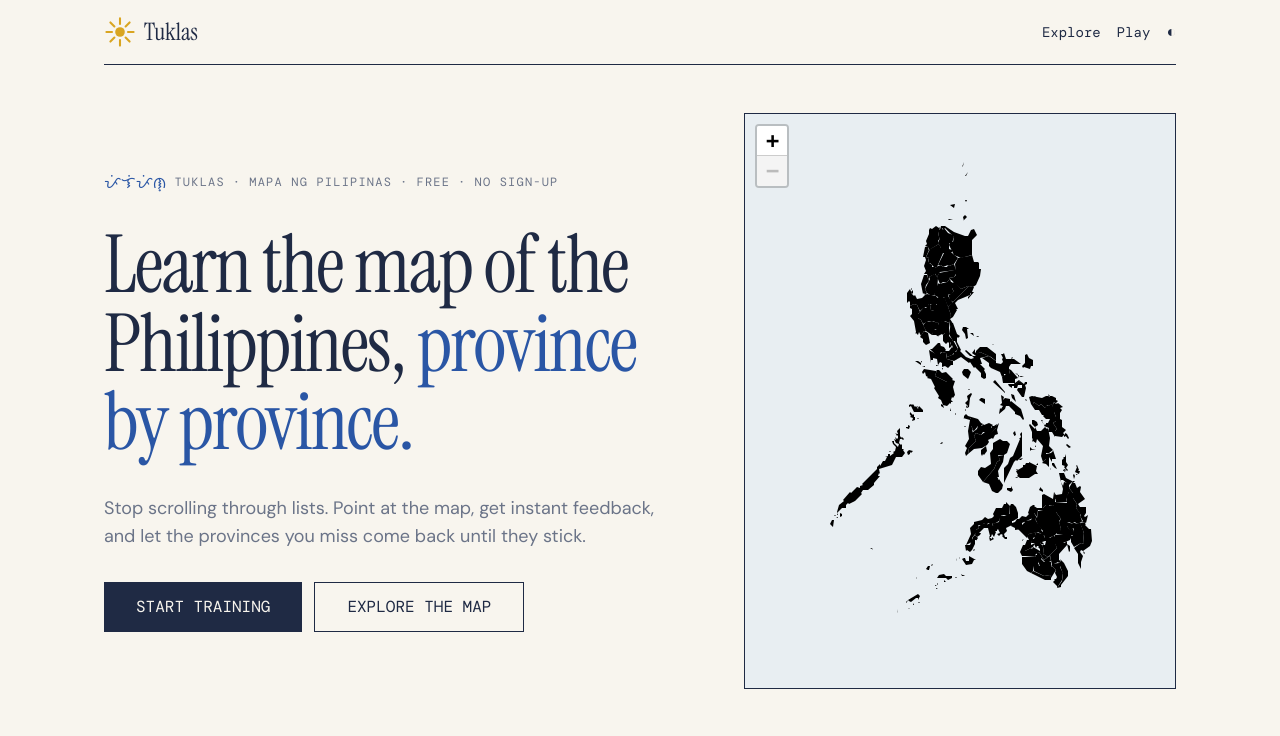
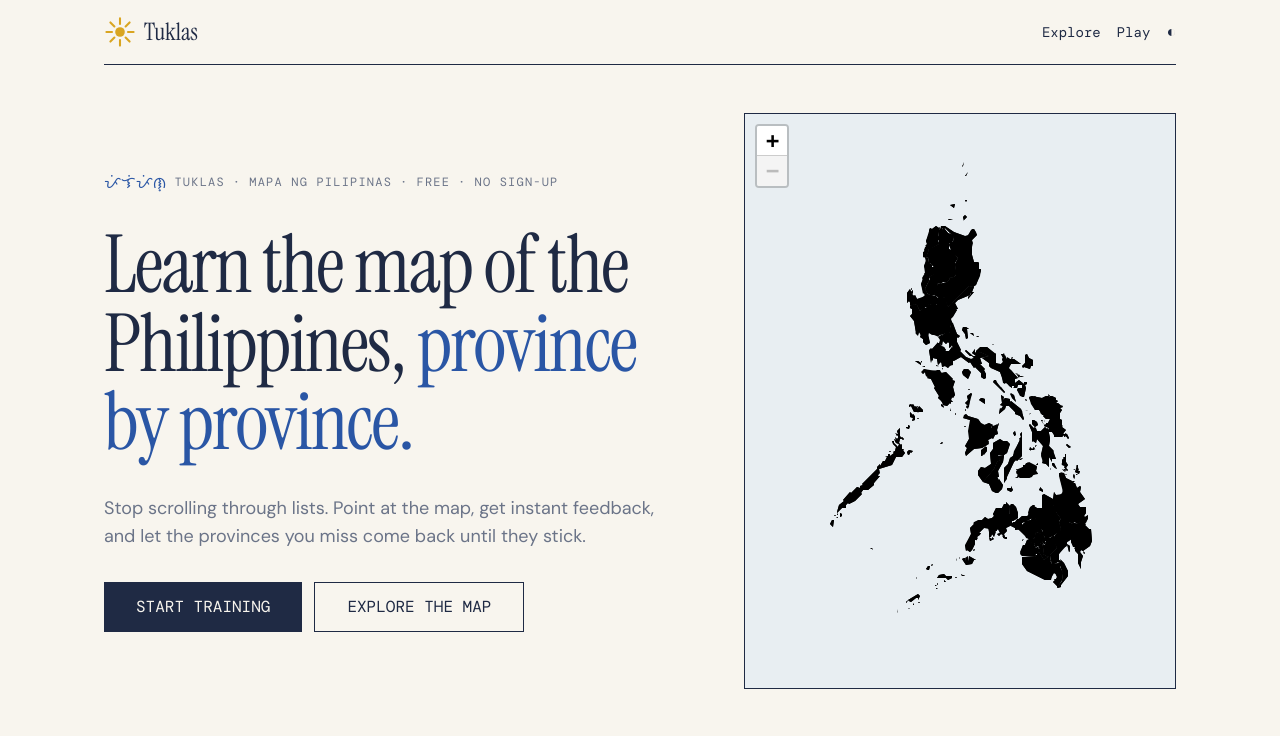
Before and after one commit to Sanjero20/tuklas-pilipinas, a React (Vite) app: page / in a window 1280 px wide. Shown: the top 736 px of the page. Built offline with nearby package versions, Linux system fonts and the light colour scheme.

Commit message:
refactor: rename component to Philippines map

```diff
--- a/src/components/sections/Hero.tsx
+++ b/src/components/sections/Hero.tsx
@@ -1,5 +1,5 @@
 import Button from "../ui/Button";
-import Map from "../ui/MapContainer";
+import PhilippinesMap from "../ui/PhilippinesMap";
 
 import { translateToBaybayin } from "../../utils/baybayin";
 
@@ -52,8 +52,8 @@ function Hero() {
       </div>
 
       {/* Right */}
-      <div className="border-ink bg-sea mx-auto aspect-square w-full max-w-md border sm:aspect-3/4 lg:mx-0 lg:h-[min(36rem,calc(100svh_-_14rem))] lg:w-auto lg:max-w-none lg:justify-self-end">
-        <Map />
+      <div className="border-ink bg-sea mx-auto aspect-square w-full max-w-md border sm:aspect-3/4 lg:mx-0 lg:h-[min(36rem,calc(100svh-14rem))] lg:w-auto lg:max-w-none lg:justify-self-end">
+        <PhilippinesMap />
       </div>
     </section>
   );
--- a/src/components/ui/MapContainer.tsx
+++ b/src/components/ui/PhilippinesMap.tsx
@@ -1,11 +1,11 @@
 import { GeoJSON, MapContainer } from "react-leaflet";
 import type { FeatureCollection } from "geojson";
 
-// import regionsData from "@/data/geojson/regions.json";
+import regionsData from "@/data/geojson/regions.json";
 import provincesData from "@/data/geojson/provinces.json";
 import type { LatLngBoundsExpression, LatLngExpression } from "leaflet";
 
-// const regions = regionsData as FeatureCollection;
+const regions = regionsData as FeatureCollection;
 const provinces = provincesData as FeatureCollection;
 
 const landStyles = {
@@ -24,7 +24,7 @@ const boundary = [
   [13.5145, 127.301521],
 ] as LatLngBoundsExpression;
 
-function Map() {
+function PhilippinesMap() {
   return (
     <MapContainer
       center={center}
@@ -37,10 +37,10 @@ function Map() {
       attributionControl={false}
       doubleClickZoom={false}
     >
-      {/* <GeoJSON data={regions} style={landStyles} /> */}
+      <GeoJSON data={regions} style={landStyles} />
       <GeoJSON data={provinces} style={landStyles} />
     </MapContainer>
   );
 }
 
-export default Map;
+export default PhilippinesMap;
```
